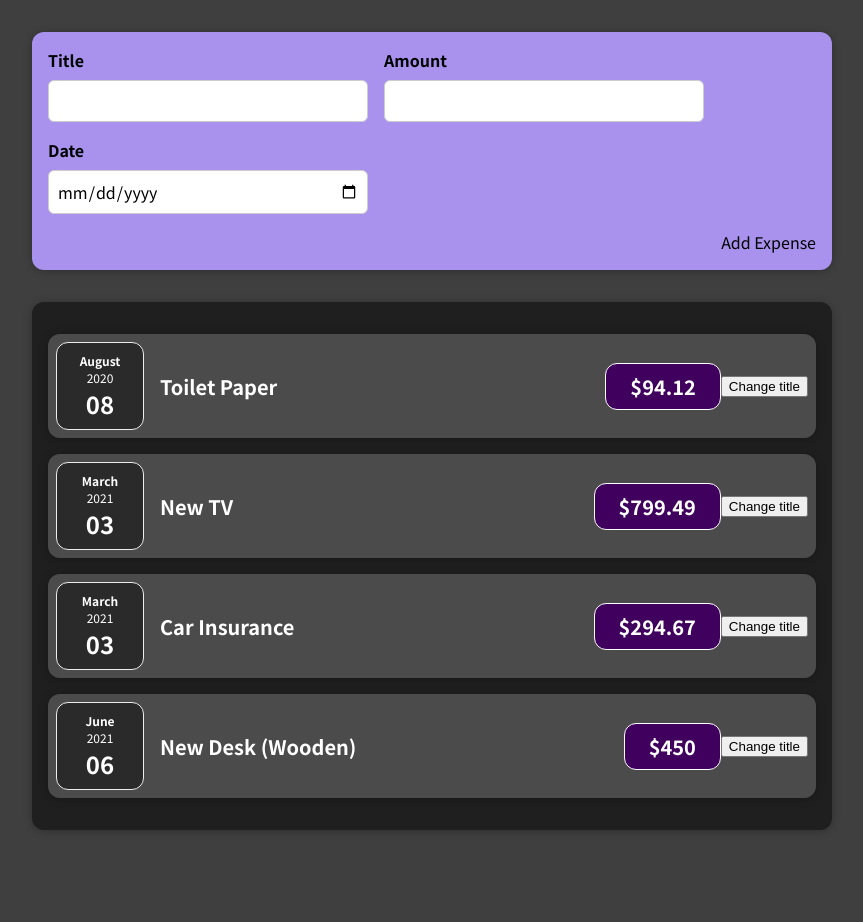
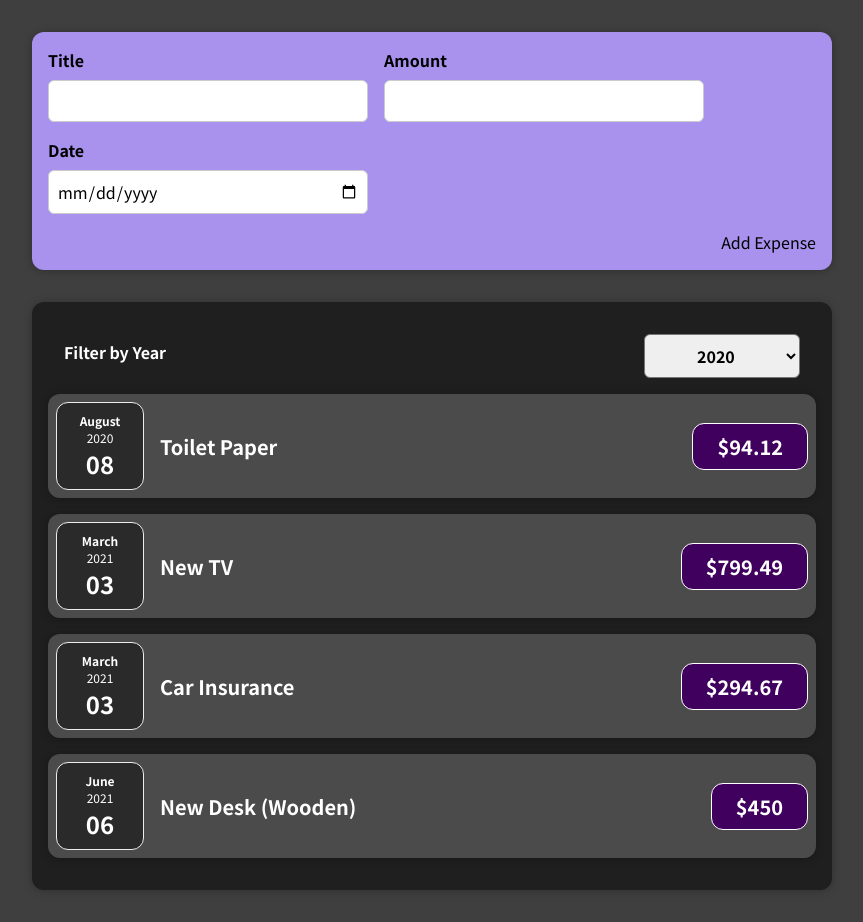
Before and after one commit to DWROB/react-complete-guide, a React (Create React App) app: page / in a window 1280 px wide. Shown: the whole page, without its empty margins (208-1071 px from the left). Before the commit the page ends 862 px from the top, so only its background shows below. Built offline with nearby package versions, Linux system fonts and the light colour scheme.

Commit message:
expenses filter added and expense form updated

```diff
--- a/src/components/Expenses/ExpenseDate.js
+++ b/src/components/Expenses/ExpenseDate.js
@@ -1,4 +1,5 @@
 import React from 'react';
+
 import './ExpenseDate.css';
 
 const ExpenseDate = (props) => {
--- a/src/components/Expenses/ExpenseItem.js
+++ b/src/components/Expenses/ExpenseItem.js
@@ -1,4 +1,4 @@
-import React, { useState } from "react";
+import React from "react";
 
 import ExpenseDate from "./ExpenseDate";
 import Card from "../UI/Card";
@@ -6,24 +6,25 @@
 
 // components in react are just Js functions
 
+// item is a dumb component so have removed example that alter state.
+
 const ExpenseItem = (props) => {
   // useState always returns an array of two values.  The value and a function
   // for updating the value in 0.
-  const [title, setTitle] = useState(props.title);
+  // const [title, setTitle] = useState(props.title);
 
-  const clickHandler = () => {
-    setTitle("updated");
-  };
+  // const clickHandler = () => {
+  //   setTitle("updated");
+  // };
 
   return (
     <Card className="expense-item">
       <ExpenseDate date={props.date} />
       <div className="expense-item__description">
-        <h2>{title}</h2>
+        <h2>{props.title}</h2>
         <div className="expense-item__price">${props.amount}</div>
       </div>
-      {/* event listener */}
-      <button onClick={clickHandler}>Change title</button>
+      {/* <button onClick={clickHandler}>Change Title</button> */}
     </Card>
   );
 };
--- a/src/components/Expenses/Expenses.js
+++ b/src/components/Expenses/Expenses.js
@@ -1,11 +1,19 @@
-import React from 'react';
+import React, { useState } from 'react';
+
 import ExpenseItem from './ExpenseItem';
 import Card from '../UI/Card'
+import ExpensesFilter from './ExpensesFilter';
 import './Expenses.css';
 
 const Expenses = (props) => {
+  const [filteredYear, setFilteredYear] = useState('2020');
+
+  const filterChangeHandler = selectedYear => {
+    setFilteredYear(selectedYear);
+  };
   return (
     <Card className="expenses">
+      <ExpensesFilter selected={filteredYear} onChangeFilter={filterChangeHandler} />
       <ExpenseItem
         title={props.items[0].title}
         amount={props.items[0].amount}
--- /dev/null
+++ b/src/components/Expenses/ExpensesFilter.css
@@ -0,0 +1,24 @@
+.expenses-filter {
+  color: white;
+  padding: 0 1rem;
+}
+
+.expenses-filter__control {
+  display: flex;
+  width: 100%;
+  align-items: center;
+  justify-content: space-between;
+  margin: 1rem 0;
+}
+
+.expenses-filter label {
+  font-weight: bold;
+  margin-bottom: 0.5rem;
+}
+
+.expenses-filter select {
+  font: inherit;
+  padding: 0.5rem 3rem;
+  font-weight: bold;
+  border-radius: 6px;
+}
--- /dev/null
+++ b/src/components/Expenses/ExpensesFilter.js
@@ -0,0 +1,25 @@
+import React from 'react';
+
+import './ExpensesFilter.css';
+
+const ExpensesFilter = (props) => {
+  const dropdownChangeHandler = (event) => {
+    props.onChangeFilter(event.target.value);
+  };
+
+  return (
+    <div className="expenses-filter">
+      <div className="expenses-filter__control">
+        <label>Filter by Year</label>
+        <select value={props.selected} onChange={dropdownChangeHandler}>
+          <option value="2022">2022</option>
+          <option value="2021">2021</option>
+          <option value="2020">2020</option>
+          <option value="2019">2019</option>
+        </select>
+      </div>
+    </div>
+  );
+};
+
+export default ExpensesFilter;
--- a/src/components/NewExpense/ExpenseForm.js
+++ b/src/components/NewExpense/ExpenseForm.js
@@ -1,22 +1,74 @@
-import React from "react";
+import React, { useState } from "react";
 
 import "./ExpenseForm.css";
 
-const ExpenseForm = () => {
+const ExpenseForm = (props) => {
+  const [enteredTitle, setEnteredTitle] = useState("");
+  const [enteredAmount, setEnteredAmount] = useState("");
+  const [enteredDate, setEnteredDate] = useState("");
+  // const [userInput, setUserInput] = useState({
+  //   enteredTitle: '',
+  //   enteredAmount: '',
+  //   enteredDate: '',
+  // });
+
+  const titleChangeHandler = (event) => {
+    setEnteredTitle(event.target.value);
+  };
+
+  const amountChangeHandler = (event) => {
+    setEnteredAmount(event.target.value);
+  };
+
+  const dateChangeHandler = (event) => {
+    setEnteredDate(event.target.value);
+  };
+
+  const submitHandler = (event) => {
+    event.preventDefault();
+
+    const expenseData = {
+      title: enteredTitle,
+      amount: enteredAmount,
+      date: new Date(enteredDate),
+    };
+
+    props.onSaveExpenseData(expenseData);
+    setEnteredTitle("");
+    setEnteredAmount("");
+    setEnteredDate("");
+  };
+
   return (
-    <form>
+    <form onSubmit={submitHandler}>
       <div className="new-expense__controls">
         <div className="new-expense__control">
           <label>Title</label>
-          <input type="text" />
+          <input
+            type="text"
+            value={enteredTitle}
+            onChange={titleChangeHandler}
+          />
         </div>
         <div className="new-expense__control">
           <label>Amount</label>
-          <input type="number" min="0.01" step="0.01" />
+          <input
+            type="number"
+            min="0.01"
+            step="0.01"
+            value={enteredAmount}
+            onChange={amountChangeHandler}
+          />
         </div>
         <div className="new-expense__control">
           <label>Date</label>
-          <input type="date" min="2021-01-01" max="2024-12-31" />
+          <input
+            type="date"
+            min="2021-01-01"
+            max="2024-12-31"
+            value={enteredDate}
+            onChange={dateChangeHandler}
+          />
         </div>
       </div>
       <div className="new-expense__actions">
```
